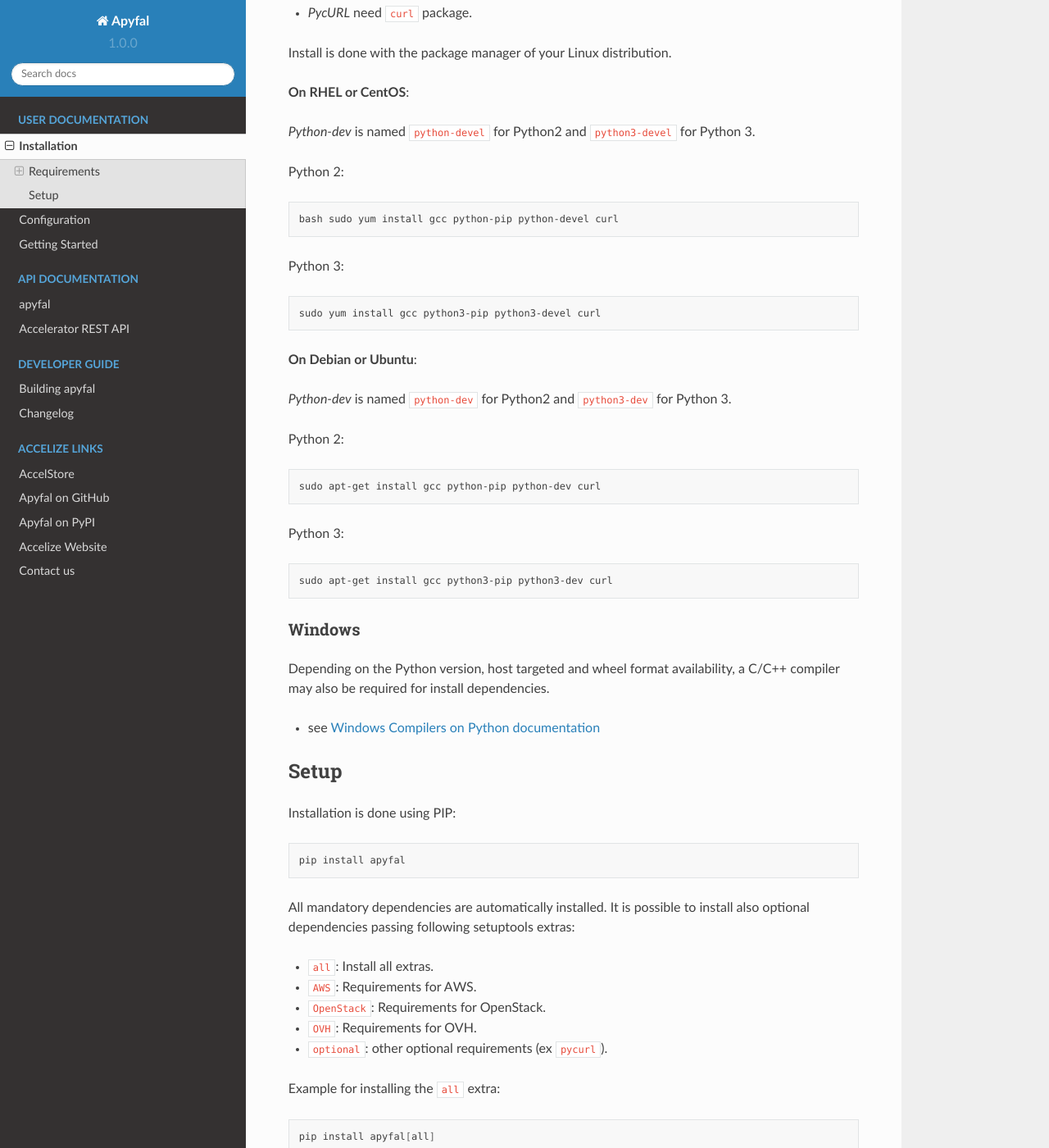
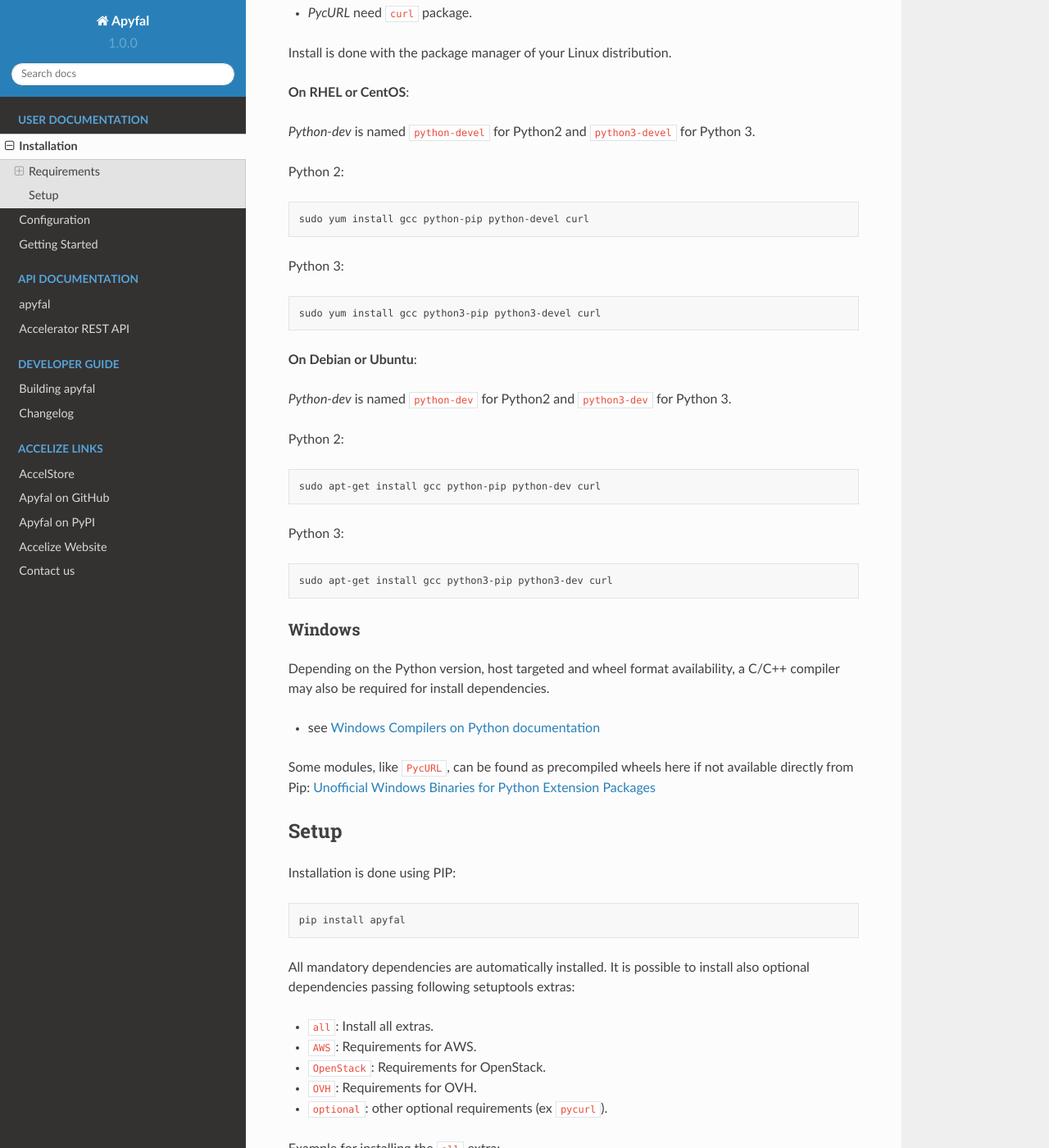
Before and after one commit to Accelize/apyfal, a Sphinx documentation site: the page built from docs/installation.rst, in a window 1280 px wide and 1400 px high, scrolled down 652 px. Shown: the whole window at 82% size. Built offline with Sphinx 7.4.7 and the Read the Docs theme 2.0.0, drawn with Linux system fonts in a browser that asks for light colours; pages that are not in the unit, such as notebooks, are missing from menus.

Commit message:
Add wheel link for PycURL on Windows in documentation.

```diff
--- a/docs/installation.rst
+++ b/docs/installation.rst
@@ -41,7 +41,7 @@ Python 2:
 
 .. code-block:: bash
 
-    bash sudo yum install gcc python-pip python-devel curl
+    sudo yum install gcc python-pip python-devel curl
 
 Python 3:
 
@@ -75,6 +75,9 @@ dependencies.
 
 -  see `Windows Compilers on Python documentation`_
 
+Some modules, like ``PycURL``, can be found as precompiled wheels here if not available directly from Pip:
+`Unofficial Windows Binaries for Python Extension Packages`_
+
 Setup
 -----
 
@@ -107,3 +110,4 @@ Example for installing the ``OpenStack`` + ``optional`` extras:
     pip install apyfal[OpenStack,optional]
 
 .. _Windows Compilers on Python documentation: https://wiki.python.org/moin/WindowsCompilers
+.. _Unofficial Windows Binaries for Python Extension Packages: https://www.lfd.uci.edu/~gohlke/pythonlibs
```
